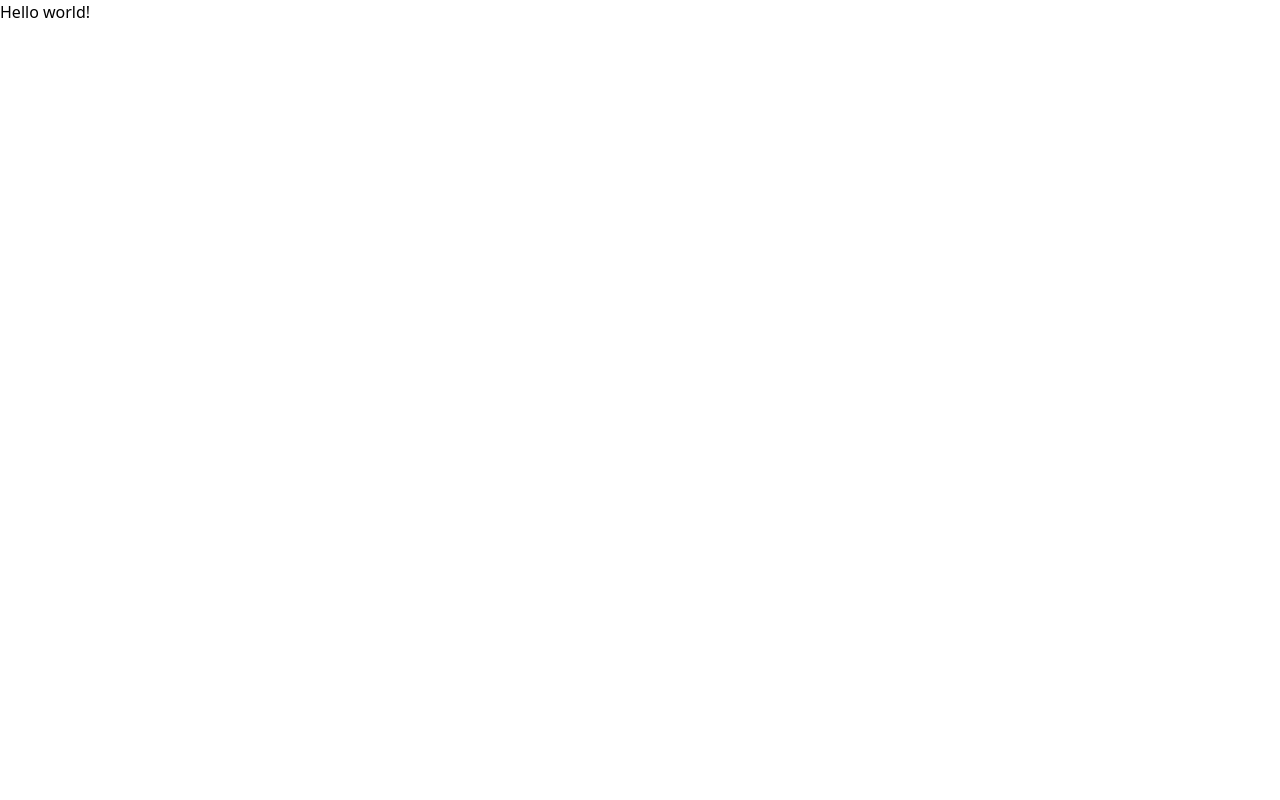
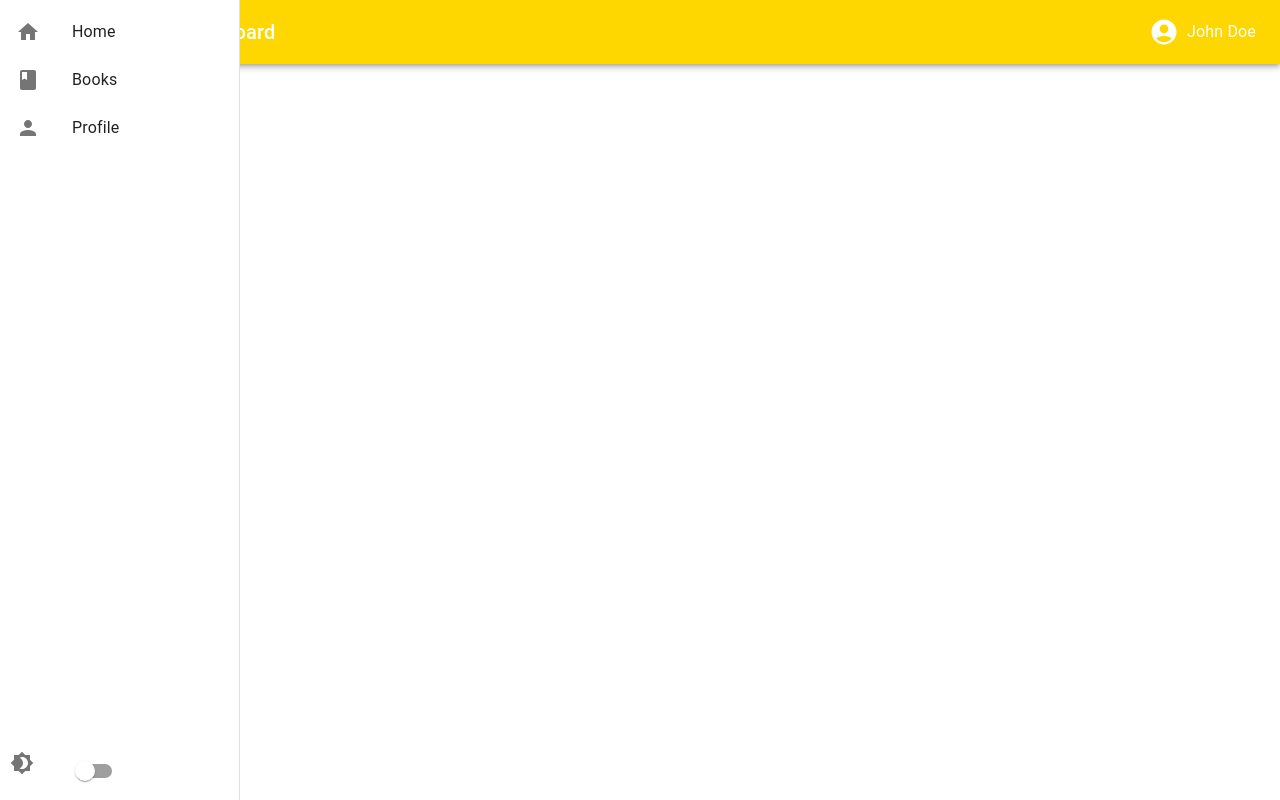
Before and after one commit to lobsangmercsDR/booksandmoreultimateCRM, a React (Vite) app in the folder client/booksandmore/: page / in a window 1280 px wide. Built offline with nearby package versions, Linux system fonts and the light colour scheme.

Commit message:
Initial Dashboard and setting dark Mode

```diff
--- a/client/booksandmore/src/App.jsx
+++ b/client/booksandmore/src/App.jsx
@@ -1,7 +1,17 @@
+import AppBarr from './components/Layout/AppBar'
+import SideBar from './components/Layout/SideBar';
+
 export default function App() {
   return (
-    <h1 className="text-3xl font-bold underline">
-      Hello world!
-    </h1>
-  )
+    <div className="flex">
+      <SideBar />
+      <div className="flex flex-col w-full">
+        <AppBarr />
+        <div className="p-4">
+          <h1 className="text-2xl font-bold">Dashboard</h1>
+        </div>
+      </div>
+    </div>
+
+  );
 }
--- /dev/null
+++ b/client/booksandmore/src/components/Layout/AppBar.jsx
@@ -0,0 +1,24 @@
+import AppBar from '@mui/material/AppBar';
+import Toolbar from '@mui/material/Toolbar';
+import Typography from '@mui/material/Typography';
+import AccountCircleIcon from '@mui/icons-material/AccountCircle'; // Icono de usuario
+
+function AppBarr() {
+  return (
+    <AppBar position="static" sx={{ backgroundColor: '#FFD700' }}>
+      <Toolbar>
+        <Typography variant="h6" component="div" sx={{ flexGrow: 1 }}>
+          Books and More Dashboard
+        </Typography>
+        <div style={{ display: 'flex', alignItems: 'center' }}>
+          <AccountCircleIcon sx={{ fontSize: 30 }} />
+          <Typography variant="body1" sx={{ ml: 1 }}>
+            John Doe
+          </Typography>
+        </div>
+      </Toolbar>
+    </AppBar>
+  );
+}
+
+export default AppBarr;
--- /dev/null
+++ b/client/booksandmore/src/components/Layout/SideBar.jsx
@@ -0,0 +1,77 @@
+import { useState } from 'react';
+import { createTheme, ThemeProvider } from '@mui/material/styles';
+import Drawer from '@mui/material/Drawer';
+import List from '@mui/material/List';
+import ListItem from '@mui/material/ListItem';
+import ListItemIcon from '@mui/material/ListItemIcon';
+import ListItemText from '@mui/material/ListItemText';
+import HomeIcon from '@mui/icons-material/Home';
+import BookIcon from '@mui/icons-material/Book';
+import PersonIcon from '@mui/icons-material/Person';
+import Brightness4Icon from '@mui/icons-material/Brightness4';
+import Brightness7Icon from '@mui/icons-material/Brightness7';
+import { Switch } from '@mui/material';
+
+function SideBar() {
+  const [darkMode, setDarkMode] = useState(false);
+
+  const toggleDarkMode = () => {
+    setDarkMode(!darkMode);
+  };
+
+  const theme = createTheme({
+    palette: {
+      mode: darkMode ? 'dark' : 'light',
+    },
+  });
+
+  return (
+    <ThemeProvider theme={theme}>
+      <Drawer
+        variant="permanent"
+        sx={{
+          width: 240,
+          flexShrink: 0,
+          '& .MuiDrawer-paper': {
+            width: 240,
+            boxSizing: 'border-box',
+          },
+        }}
+      >
+        <List>
+          <ListItem button>
+            <ListItemIcon>
+              <HomeIcon />
+            </ListItemIcon>
+            <ListItemText primary="Home" />
+          </ListItem>
+          <ListItem button>
+            <ListItemIcon>
+              <BookIcon />
+            </ListItemIcon>
+            <ListItemText primary="Books" />
+          </ListItem>
+          <ListItem button>
+            <ListItemIcon>
+              <PersonIcon />
+            </ListItemIcon>
+            <ListItemText primary="Profile" />
+          </ListItem>
+        </List>
+
+        <div style={{ position: 'absolute', bottom: 10, left: 10 }}>
+          <ListItemIcon>
+            {darkMode ? <Brightness7Icon /> : <Brightness4Icon />}
+          </ListItemIcon>
+          <Switch
+            checked={darkMode}
+            onChange={toggleDarkMode}
+            inputProps={{ 'aria-label': 'toggle dark mode' }}
+          />
+        </div>
+      </Drawer>
+    </ThemeProvider>
+  );
+}
+
+export default SideBar;
```
Also changed, not shown: client/booksandmore/package.json (+7 -0 lines), 1 other file (tests, documents, lock files or other folders).
